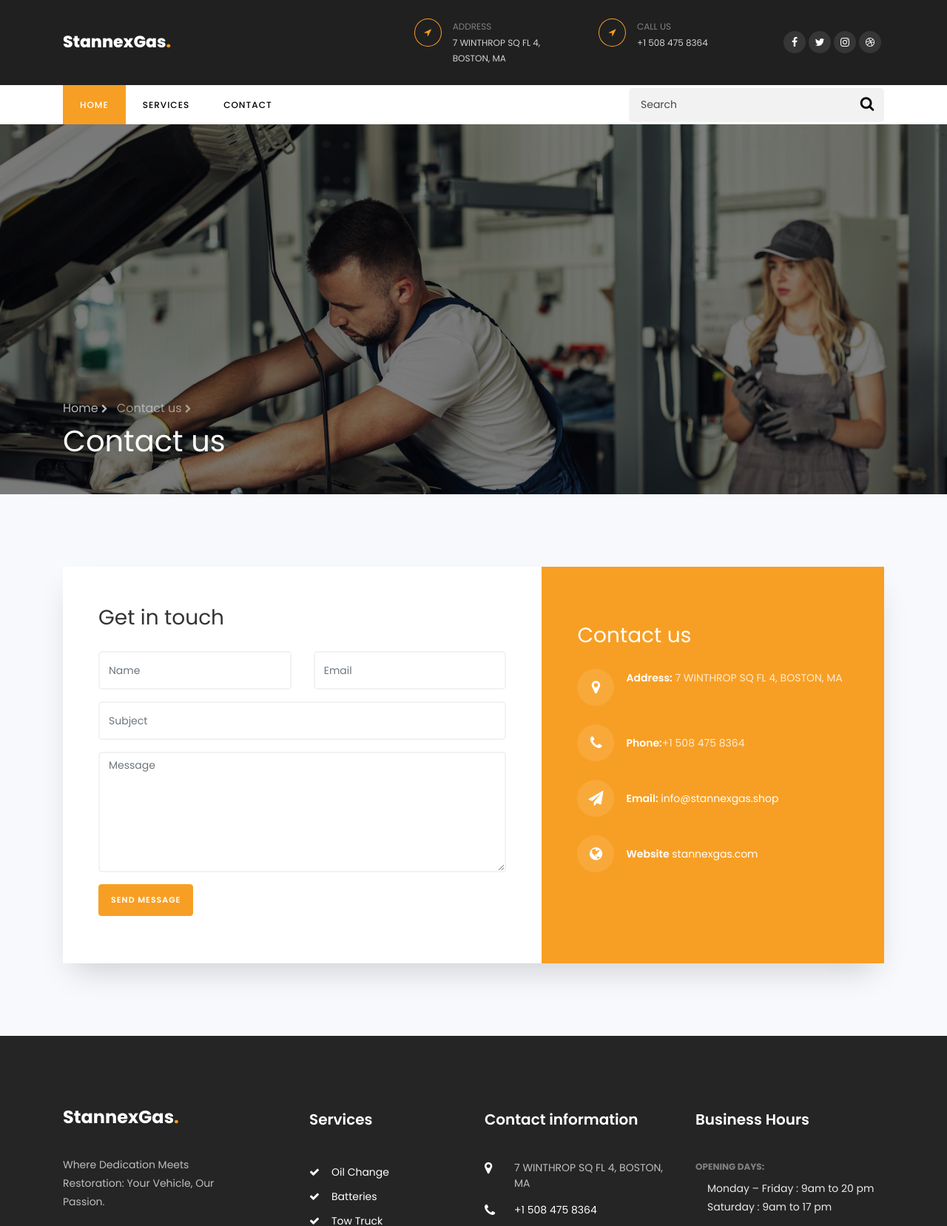
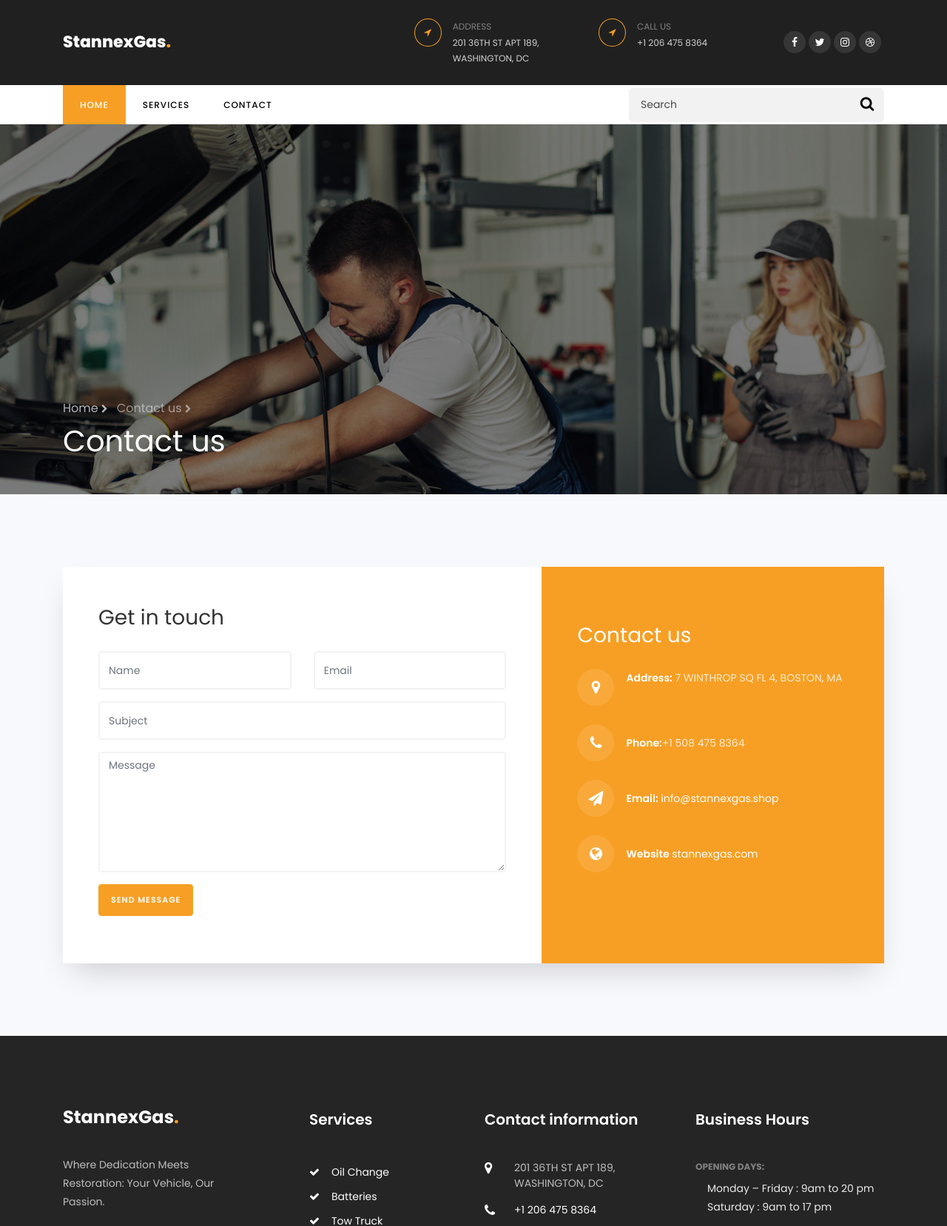
Before and after one commit to Samkiru254/Avosim.io, a plain HTML site: page contact.html in a window 1280 px wide. Shown: the top 1657 px of the page at 74% size. Drawn offline with Linux system fonts and the light colour scheme; some packages are replaced by stand-ins of ours; no server answers.

Commit message:
Update contact.html

```diff
--- a/contact.html
+++ b/contact.html
@@ -33,13 +33,13 @@
 						<div class="col">
 							<div class="top-wrap d-flex">
 								<div class="icon d-flex align-items-center justify-content-center"><span class="fa fa-location-arrow"></span></div>
-								<div class="text"><span>Address</span><span>7 WINTHROP SQ FL 4, BOSTON, MA</span></div>
+								<div class="text"><span>Address</span><span>201 36TH ST  APT 189, WASHINGTON, DC</span></div>
 							</div>
 						</div>
 						<div class="col">
 							<div class="top-wrap d-flex">
 								<div class="icon d-flex align-items-center justify-content-center"><span class="fa fa-location-arrow"></span></div>
-								<div class="text"><span>Call us</span><span>+1 508 475 8364</span></div>
+								<div class="text"><span>Call us</span><span>+1 206 475 8364</span></div>
 							</div>
 						</div>
 						<div class="col-md-3 d-flex justify-content-end align-items-center">
@@ -209,8 +209,8 @@
 				  <h2 class="ftco-heading-2">Contact information</h2>
 				  <div class="block-23 mb-3">
 					<ul>
-					  <li><span class="icon fa fa-map-marker"></span><span class="text">7 WINTHROP SQ FL 4, BOSTON, MA</span></li>
-					  <li><a href="#"><span class="icon fa fa-phone"></span><span class="text">+1 508 475 8364</span></a></li>
+					  <li><span class="icon fa fa-map-marker"></span><span class="text">201 36TH ST  APT 189, WASHINGTON, DC</span></li>
+					  <li><a href="#"><span class="icon fa fa-phone"></span><span class="text">+1 206 475 8364</span></a></li>
 					  <li><a href="#"><span class="icon fa fa-paper-plane"></span><span class="text">info@stannexgas.shop</span></a></li>
 					</ul>
 				  </div>
```
